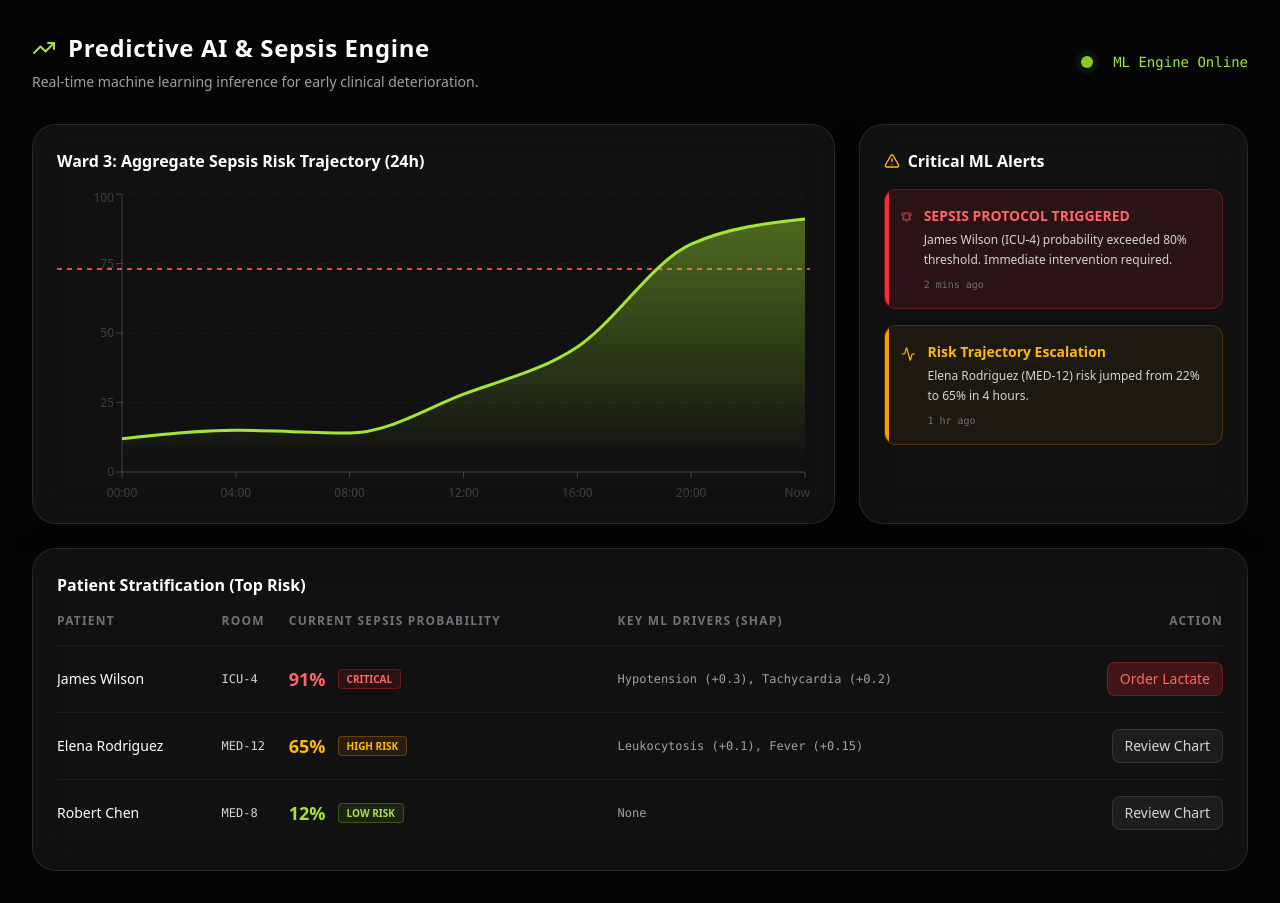
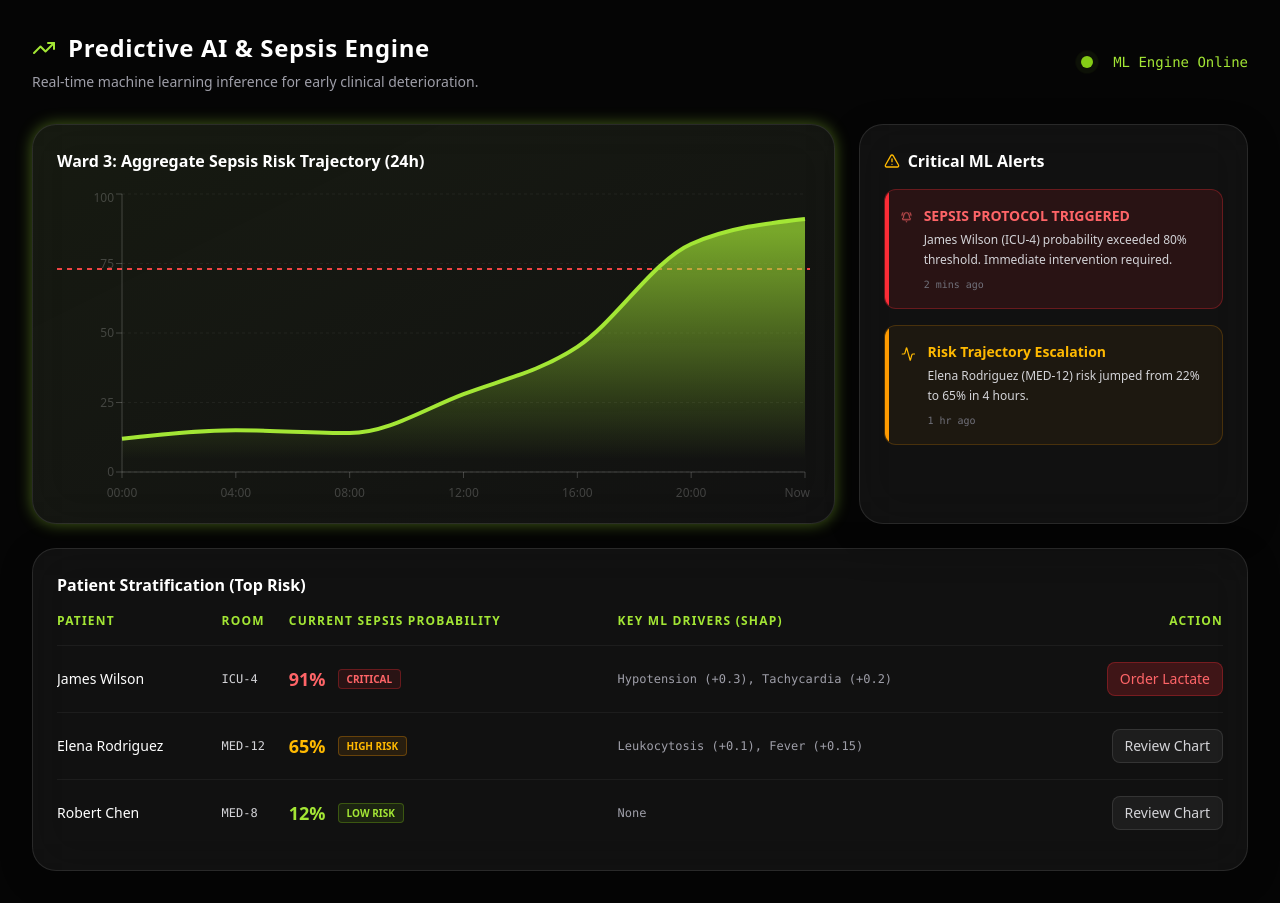
Before and after one commit to Aschio12/medi-assist-ai, a Next.js app in the folder apps/web/: page /analytics in a window 1280 px wide. Built offline with nearby package versions, Linux system fonts and the light colour scheme.

Commit message:
UI Polish: Amplify Neon Green glowing aesthetic on Analytics dashboard

```diff
--- a/apps/web/src/app/(dashboard)/analytics/page.tsx
+++ b/apps/web/src/app/(dashboard)/analytics/page.tsx
@@ -24,7 +24,7 @@ export default function AnalyticsPage() {
       </div>
 
       <div className="grid grid-cols-1 lg:grid-cols-3 gap-6 mb-6">
-        <div className="lg:col-span-2 glass-panel rounded-3xl p-6 h-[400px]">
+        <div className="lg:col-span-2 glass-panel rounded-3xl p-6 h-[400px] border border-neon-500/30 neon-glow bg-gradient-to-br from-neon-500/5 to-transparent">
           <h3 className="font-semibold text-white mb-4">Ward 3: Aggregate Sepsis Risk Trajectory (24h)</h3>
           <RiskTrajectoryChart />
         </div>
@@ -36,7 +36,7 @@ export default function AnalyticsPage() {
         </div>
       </div>
 
-      <div className="glass-panel rounded-3xl p-6">
+      <div className="glass-panel rounded-3xl p-6 border-t border-neon-500/20">
         <h3 className="font-semibold text-white mb-4">Patient Stratification (Top Risk)</h3>
         <PatientRiskTable />
       </div>
--- a/apps/web/src/components/analytics/PatientRiskTable.tsx
+++ b/apps/web/src/components/analytics/PatientRiskTable.tsx
@@ -2,7 +2,7 @@ export function PatientRiskTable() {
   return (
     <div className="overflow-x-auto">
       <table className="w-full text-sm text-left">
-        <thead className="text-xs text-zinc-500 border-b border-white/5 uppercase tracking-widest">
+        <thead className="text-xs text-neon-400 font-bold tracking-widest border-b border-white/5 uppercase tracking-widest">
           <tr>
             <th className="pb-4 font-semibold">Patient</th>
             <th className="pb-4 font-semibold">Room</th>
--- a/apps/web/src/components/analytics/RiskTrajectoryChart.tsx
+++ b/apps/web/src/components/analytics/RiskTrajectoryChart.tsx
@@ -15,7 +15,7 @@ export function RiskTrajectoryChart() {
         <AreaChart data={data}>
           <defs>
             <linearGradient id="riskColor" x1="0" y1="0" x2="0" y2="1">
-              <stop offset="5%" stopColor="#a3e635" stopOpacity={0.4}/>
+              <stop offset="5%" stopColor="#a3e635" stopOpacity={0.7}/>
               <stop offset="95%" stopColor="#a3e635" stopOpacity={0}/>
             </linearGradient>
             <linearGradient id="criticalColor" x1="0" y1="0" x2="0" y2="1">
@@ -30,7 +30,7 @@ export function RiskTrajectoryChart() {
             contentStyle={{ backgroundColor: 'rgba(0,0,0,0.8)', borderColor: 'rgba(255,255,255,0.1)', borderRadius: '12px' }}
             itemStyle={{ color: '#a3e635' }}
           />
-          <Area type="monotone" dataKey="risk" stroke="#a3e635" strokeWidth={3} fillOpacity={1} fill="url(#riskColor)" />
+          <Area type="monotone" dataKey="risk" stroke="#a3e635" strokeWidth={4} fillOpacity={1} fill="url(#riskColor)" />
           {/* Critical Threshold Line */}
           <line x1="0" y1="80" x2="100%" y2="80" stroke="#ef4444" strokeDasharray="5 5" strokeWidth={2} />
         </AreaChart>
```
